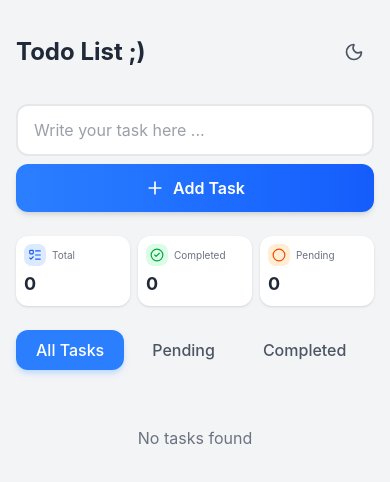
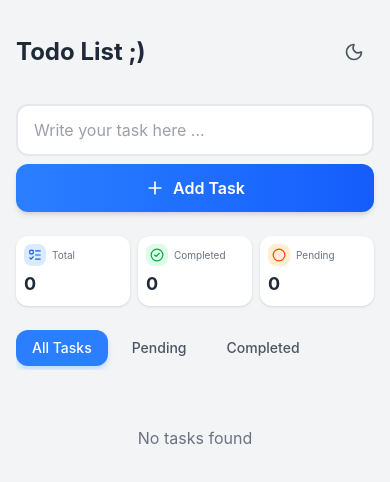
Before and after one commit to amirrezash0n/taskflow-app, a React (Vite) app: page / in a window 390 px wide. Shown: the top 482 px of the page. Built offline with nearby package versions, Linux system fonts and the light colour scheme.

Commit message:
feat(TodoFilter): add horizontal scroll and a11y improvements

```diff
--- a/src/components/TodoFilter.tsx
+++ b/src/components/TodoFilter.tsx
@@ -16,16 +16,19 @@ export default function TodoFilter({
   ];
 
   return (
-    <div className="flex gap-2 mb-6">
+    <div className="flex gap-2 mb-6 overflow-x-auto pb-1">
       {filters.map((filter) => (
         <button
           key={filter.value}
+          type="button"
           onClick={() => onFilterChange(filter.value)}
-          className={`px-5 py-2 rounded-xl font-medium transition-all duration-200 ${
-            currentFilter === filter.value
-              ? "bg-blue-500 text-white shadow-md shadow-blue-200 dark:shadow-none"
-              : "bg-gray-100 dark:bg-gray-800 text-gray-600 dark:text-gray-300 hover:bg-gray-200 dark:hover:bg-gray-700"
-          }`}
+          className={`px-4 sm:px-5 py-2 rounded-xl font-medium transition-all duration-200
+            whitespace-nowrap text-sm sm:text-base
+            ${
+              currentFilter === filter.value
+                ? "bg-blue-500 text-white shadow-md shadow-blue-200 dark:shadow-none"
+                : "bg-gray-100 dark:bg-gray-800 text-gray-600 dark:text-gray-300 hover:bg-gray-200 dark:hover:bg-gray-700"
+            }`}
         >
           {filter.label}
         </button>
```
